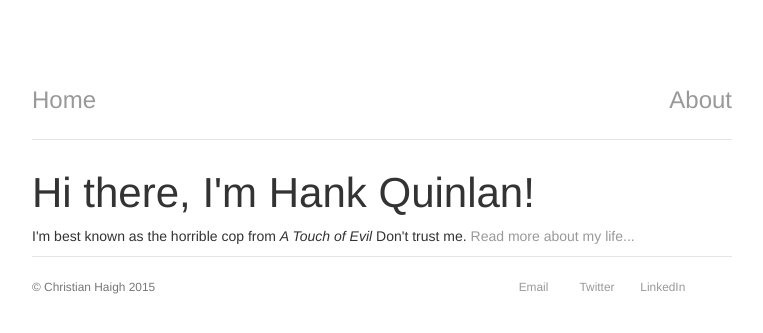
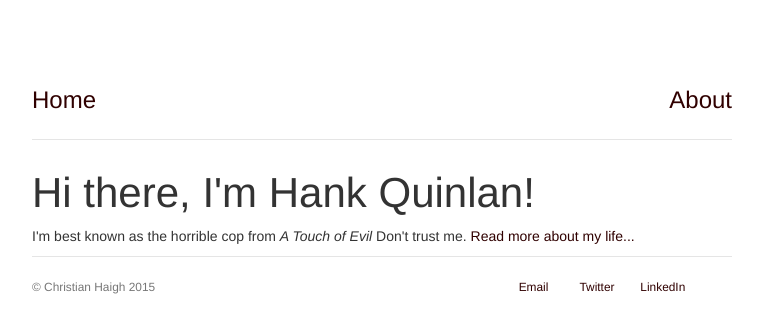
Before and after one commit to christianhaigh/christianhaigh.github.io, a Jekyll site: the page built from index.html, in a window 1280 px wide. Shown: the top 333 px of the page, without its empty margins (258-1021 px from the left). Built offline with Jekyll 4.4.1, drawn with Linux system fonts in a browser that asks for light colours.

Commit message:
Update main.css

```diff
--- a/css/main.css
+++ b/css/main.css
@@ -14,7 +14,7 @@ nav ul li, footer ul li {
 }
 a {
     text-decoration: none;
-    color: #999;
+    color: #300000;
 }
 h1 {
     font-size: 3em;
```
